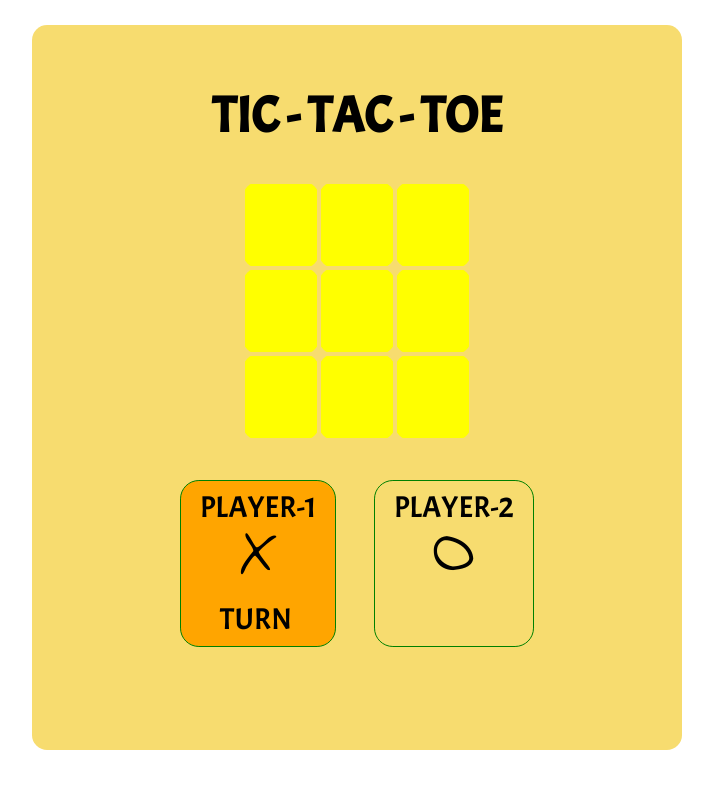
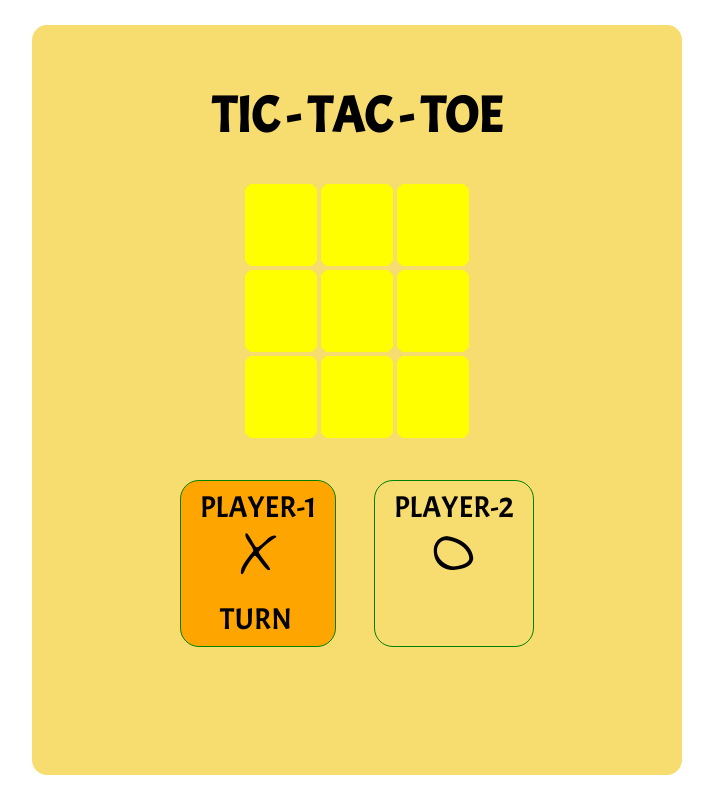
Before and after one commit to ujjaval-shah/ticTacToe, a React (Create React App) app: page / in a window 1280 px wide. Shown: the whole page, without its empty margins (283-996 px from the left). Built offline with nearby package versions, Linux system fonts and the light colour scheme.

Commit message:
second commit

```diff
--- a/src/index.css
+++ b/src/index.css
@@ -75,12 +75,12 @@ div {
 }
 
 #root {
-  max-width: 600px;
+  min-width: 600px;
   margin: 0 auto;
   background-color: #F7DC6F;
   padding: 25px;
   margin-top: 25px;
-  height: 675px;
+  min-height: 700px;
   border-radius: 4mm;
 }
 
```
